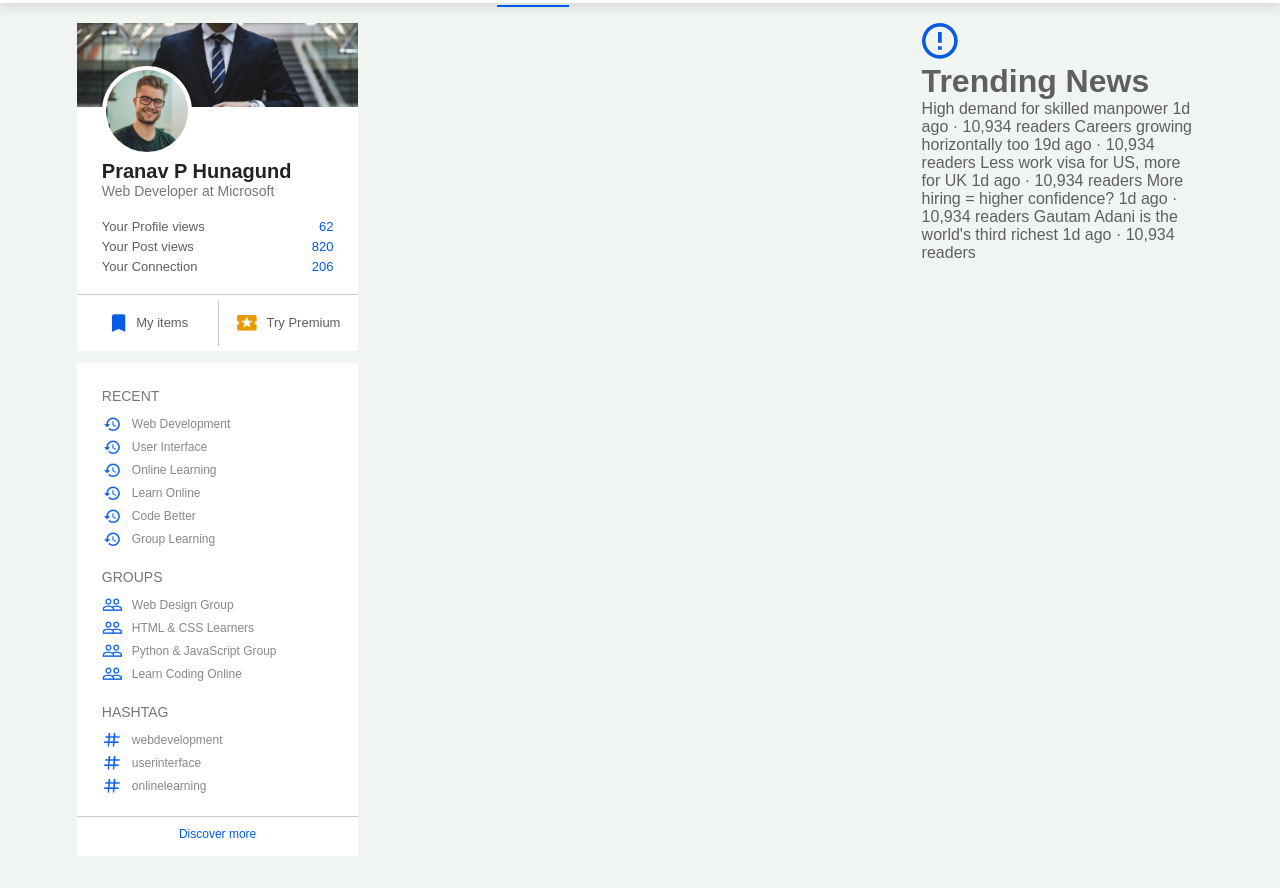
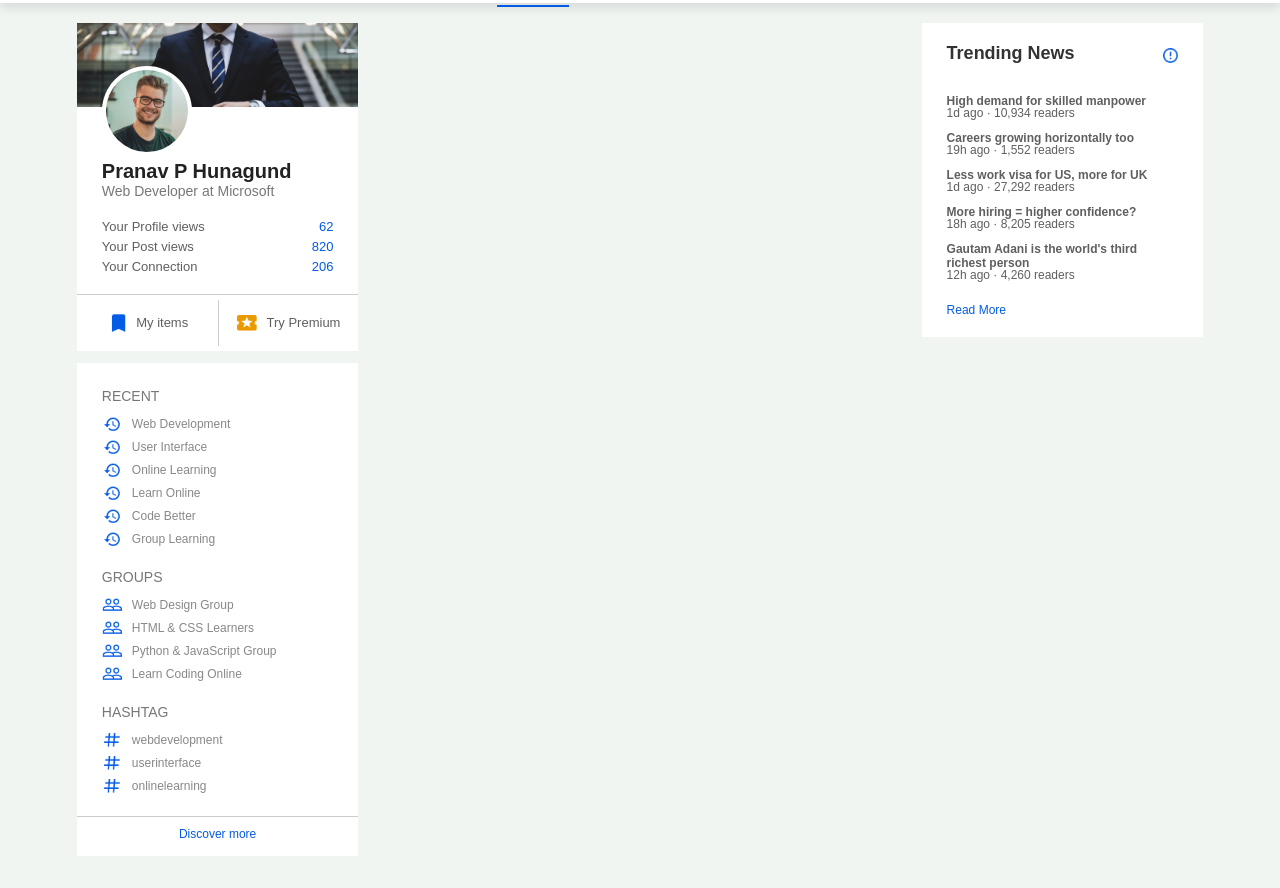
Before and after one commit to pranavhunagund1993/LinkedIn-clone, a plain HTML site: page index.html in a window 1280 px wide. Shown: the part 49-937 px from the top of the page. Drawn offline with Linux system fonts and the light colour scheme.

Commit message:
LinkendIn Clone right sidebar news updated

```diff
--- a/assets/css/style.css
+++ b/assets/css/style.css
@@ -248,6 +248,44 @@ a {
     align-self: flex-start;
  }
 
+ .sidebar-news {
+    background: #fff;
+    padding: 10px 25px;
+ }
+
+ .info-icon {
+    width: 15px;
+    float: right;
+    margin-top: 15px;
+ }
+
+ .sidebar-news h3 {
+    font-size: 18px;
+    font-weight: 600;
+    color: #333;
+    margin: 10px 0 30px;
+ }
+
+ .sidebar-news a {
+    display: block;
+    font-size: 12px;
+    font-weight: 600;
+    margin-top: 10px;
+    margin-bottom: -5px;
+ }
+
+ .sidebar-news span {
+    font-size: 12px;
+ }
+
+ .sidebar-news .read-more-link {
+    color: #045be6;
+    font-weight: 500;
+    margin: 20px 0 10px;
+ }
+
+
+
  /* main-content */
  .main-content {
     flex-basis: 47%;
--- a/index.html
+++ b/index.html
@@ -86,21 +86,27 @@
         <div class="right-sidebar">
             <div class="sidebar-news">
                 <img src="assets/images/more.png" alt="more" class="info-icon">
-                <h1>Trending News</h1>
+                <h3>Trending News</h3>
                 <a href="#">High demand for skilled manpower</a>
                 <span>1d ago &middot; 10,934 readers</span>
 
                 <a href="#">Careers growing horizontally too</a>
-                <span>19d ago &middot; 10,934 readers</span>
+                <span>19h ago &middot; 1,552 readers</span>
 
                 <a href="#">Less work visa for US, more for UK</a>
-                <span>1d ago &middot; 10,934 readers</span>
+                <span>1d ago &middot; 27,292 readers</span>
 
                 <a href="#">More hiring = higher confidence?</a>
-                <span>1d ago &middot; 10,934 readers</span>
+                <span>18h ago &middot; 8,205 readers</span>
 
-                <a href="#">Gautam Adani is the world's third richest</a>
-                <span>1d ago &middot; 10,934 readers</span>
+                <a href="#">Gautam Adani is the world's third richest person</a>
+                <span>12h ago &middot; 4,260 readers</span>
+
+                <a href="#" class="read-more-link">Read More</a>
+            </div>
+
+            <div class="sidebar-ad">
+
             </div>
         </div>
     </div>
```
